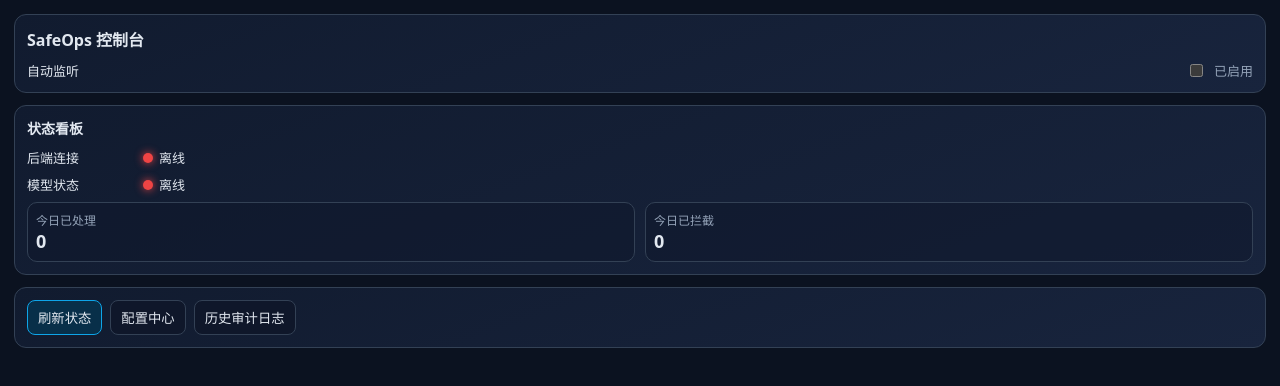
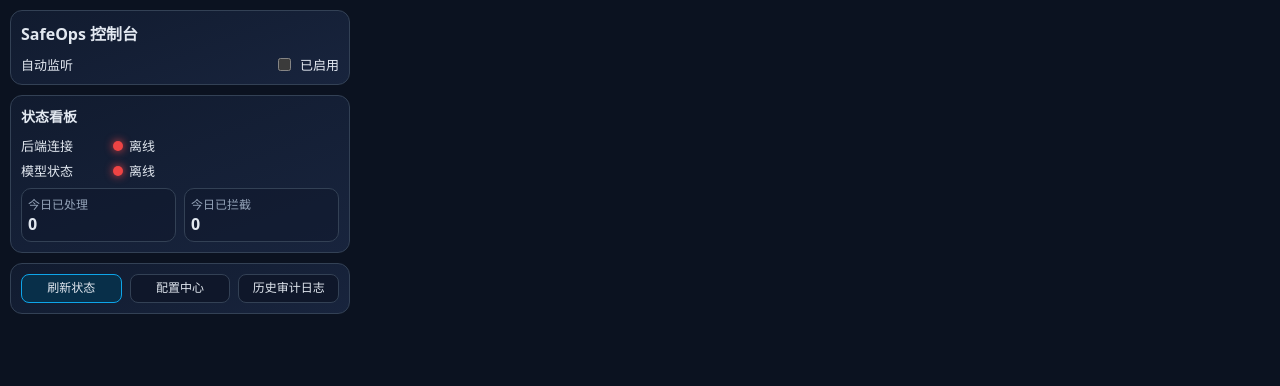
Before and after one commit to PM25OO/SafeOps, a website with bundled scripts: page frontend/src/popup.html in a window 1280 px wide. Built offline with nearby package versions, Linux system fonts and the light colour scheme; no server answers.

Commit message:
fix(popup-ui): normalize popup width and compact layout

```diff
--- a/frontend/src/popup.html
+++ b/frontend/src/popup.html
@@ -6,12 +6,12 @@
     <title>SafeOps Popup</title>
     <link rel="stylesheet" href="ui.css" />
   </head>
-  <body>
+  <body class="popup-page">
     <div class="card">
       <h1>SafeOps 控制台</h1>
-      <div class="row">
+      <div class="row popup-toggle-row">
         <span>自动监听</span>
-        <label class="row" style="margin:0">
+        <label class="popup-toggle-control" style="margin:0">
           <input id="plugin-toggle" type="checkbox" />
           <span id="toggle-label">已启用</span>
         </label>
--- a/frontend/src/ui.css
+++ b/frontend/src/ui.css
@@ -22,12 +22,29 @@ body {
   font-size: 13px;
 }
 
+body.popup-page {
+  width: 360px;
+  min-width: 360px;
+  max-width: 360px;
+  padding: 10px;
+  overflow: hidden;
+}
+
 .card {
   background: linear-gradient(160deg, var(--panel) 0%, var(--panel-2) 100%);
   border: 1px solid var(--border);
   border-radius: 12px;
   padding: 12px;
   margin-bottom: 12px;
+}
+
+body.popup-page .card {
+  padding: 10px;
+  margin-bottom: 10px;
+}
+
+body.popup-page .card:last-child {
+  margin-bottom: 0;
 }
 
 h1, h2, h3 { margin: 0 0 10px; }
@@ -37,8 +54,21 @@ h2 { font-size: 14px; }
 .row {
   display: flex;
   align-items: center;
+  gap: 8px;
+}
+
+body.popup-page .popup-toggle-row {
   justify-content: space-between;
-  gap: 8px;
+  gap: 12px;
+}
+
+body.popup-page .popup-toggle-control {
+  display: inline-flex;
+  align-items: center;
+  gap: 6px;
+  margin: 0;
+  color: var(--text);
+  white-space: nowrap;
 }
 
 .grid-2 {
@@ -47,11 +77,19 @@ h2 { font-size: 14px; }
   gap: 10px;
 }
 
+body.popup-page .grid-2 {
+  gap: 8px;
+}
+
 .metric {
   border: 1px solid var(--border);
   border-radius: 10px;
   padding: 8px;
   background: rgba(15, 23, 42, 0.5);
+}
+
+body.popup-page .metric {
+  padding: 6px;
 }
 
 .metric .label {
@@ -62,6 +100,10 @@ h2 { font-size: 14px; }
 .metric .value {
   font-size: 18px;
   font-weight: 700;
+}
+
+body.popup-page .metric .value {
+  font-size: 16px;
 }
 
 .status-dot {
@@ -127,6 +169,11 @@ textarea {
   margin-bottom: 8px;
 }
 
+body.popup-page .kv {
+  grid-template-columns: 86px 1fr;
+  margin-bottom: 6px;
+}
+
 pre {
   background: #020617;
   border: 1px solid var(--border);
@@ -141,6 +188,19 @@ pre {
   display: flex;
   flex-wrap: wrap;
   gap: 8px;
+}
+
+body.popup-page .actions {
+  display: grid;
+  grid-template-columns: repeat(3, minmax(0, 1fr));
+  gap: 8px;
+}
+
+body.popup-page .actions button {
+  width: 100%;
+  padding: 6px 4px;
+  font-size: 12px;
+  line-height: 1.25;
 }
 
 .actions button[disabled] {
```
